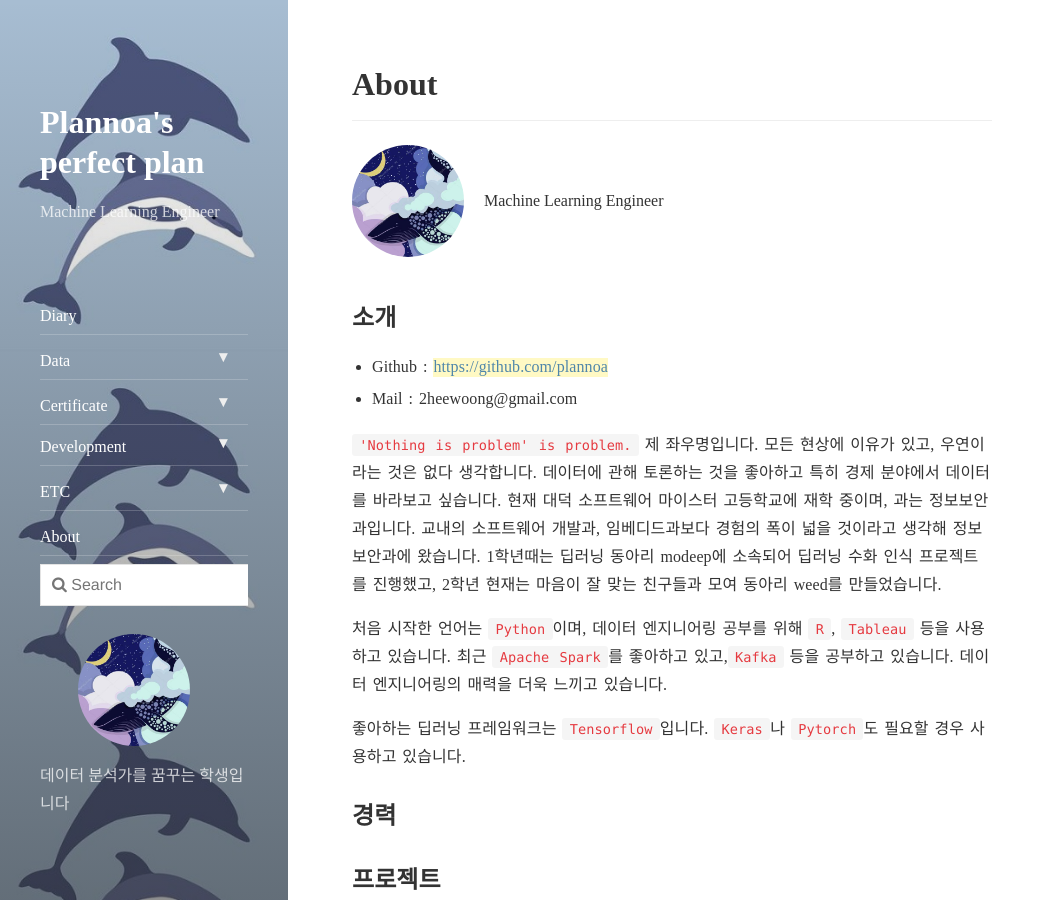
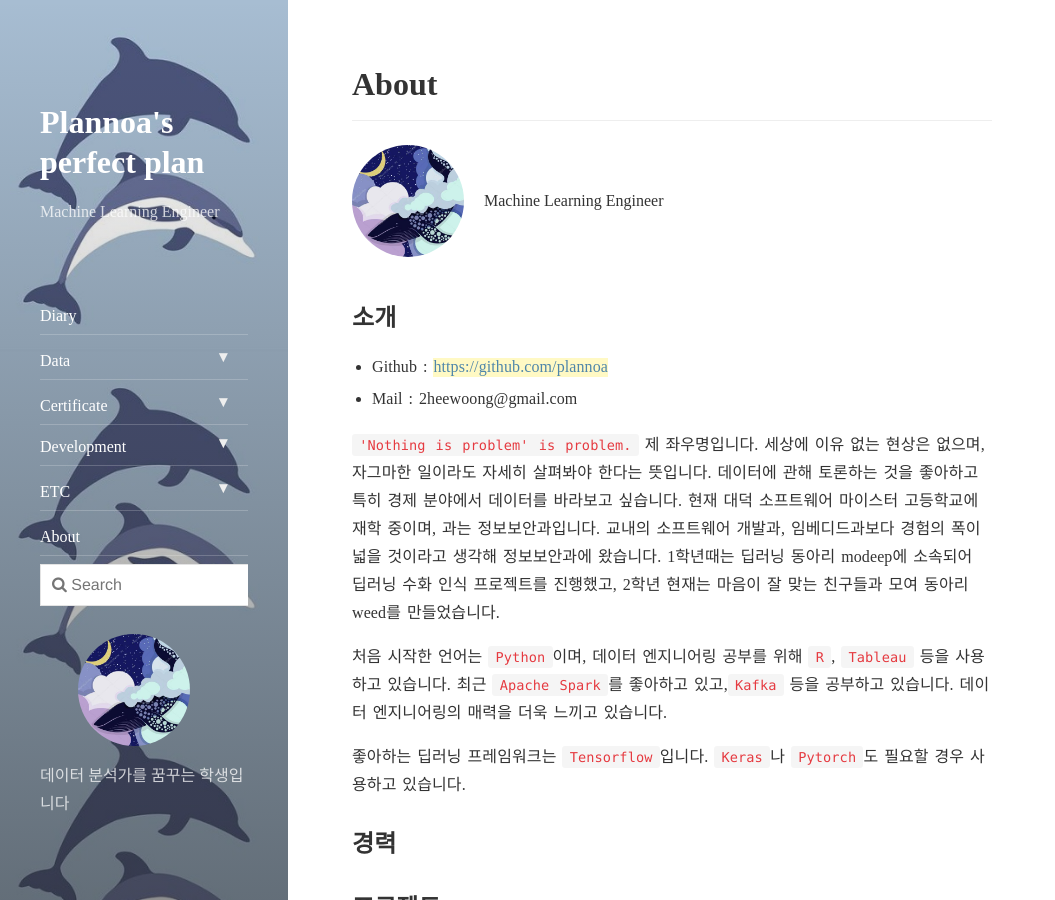
Before and after one commit to PlanNoa/plannoa.github.io, a Jekyll site: the page built from about.md, in a window 1280 px wide and 900 px high. Shown: the whole window, without its empty margins (0-1055 px from the left). Built offline with Jekyll 4.4.1, drawn with Linux system fonts in a browser that asks for light colours; nearby versions of some CDN libraries.

Commit message:
Update about.md

````diff
--- a/about.md
+++ b/about.md
@@ -9,7 +9,7 @@ order: 10
 - Github : [https://github.com/plannoa](https://github.com/plannoa)
 - Mail : 2heewoong@gmail.com
 
-```'Nothing is problem' is problem.``` 제 좌우명입니다.  모든 현상에 이유가 있고, 우연이라는 것은 없다 생각합니다. 데이터에 관해 토론하는 것을 좋아하고 특히 경제 분야에서 데이터를 바라보고 싶습니다. 현재 대덕 소프트웨어 마이스터 고등학교에 재학 중이며, 과는 정보보안과입니다. 교내의 소프트웨어 개발과, 임베디드과보다 경험의 폭이 넓을 것이라고 생각해 정보보안과에 왔습니다. 1학년때는 딥러닝 동아리 modeep에 소속되어 딥러닝 수화 인식 프로젝트를 진행했고, 2학년 현재는 마음이 잘 맞는 친구들과 모여 동아리 weed를 만들었습니다.
+```'Nothing is problem' is problem.``` 제 좌우명입니다.  세상에 이유 없는 현상은 없으며, 자그마한 일이라도 자세히 살펴봐야 한다는 뜻입니다. 데이터에 관해 토론하는 것을 좋아하고 특히 경제 분야에서 데이터를 바라보고 싶습니다. 현재 대덕 소프트웨어 마이스터 고등학교에 재학 중이며, 과는 정보보안과입니다. 교내의 소프트웨어 개발과, 임베디드과보다 경험의 폭이 넓을 것이라고 생각해 정보보안과에 왔습니다. 1학년때는 딥러닝 동아리 modeep에 소속되어 딥러닝 수화 인식 프로젝트를 진행했고, 2학년 현재는 마음이 잘 맞는 친구들과 모여 동아리 weed를 만들었습니다.
 
 처음 시작한 언어는 ```Python```이며, 데이터 엔지니어링 공부를 위해  ```R```, ```Tableau``` 등을 사용하고 있습니다. 최근 ```Apache Spark```를 좋아하고 있고,```Kafka``` 등을 공부하고 있습니다. 데이터 엔지니어링의 매력을 더욱 느끼고 있습니다.
 
````
